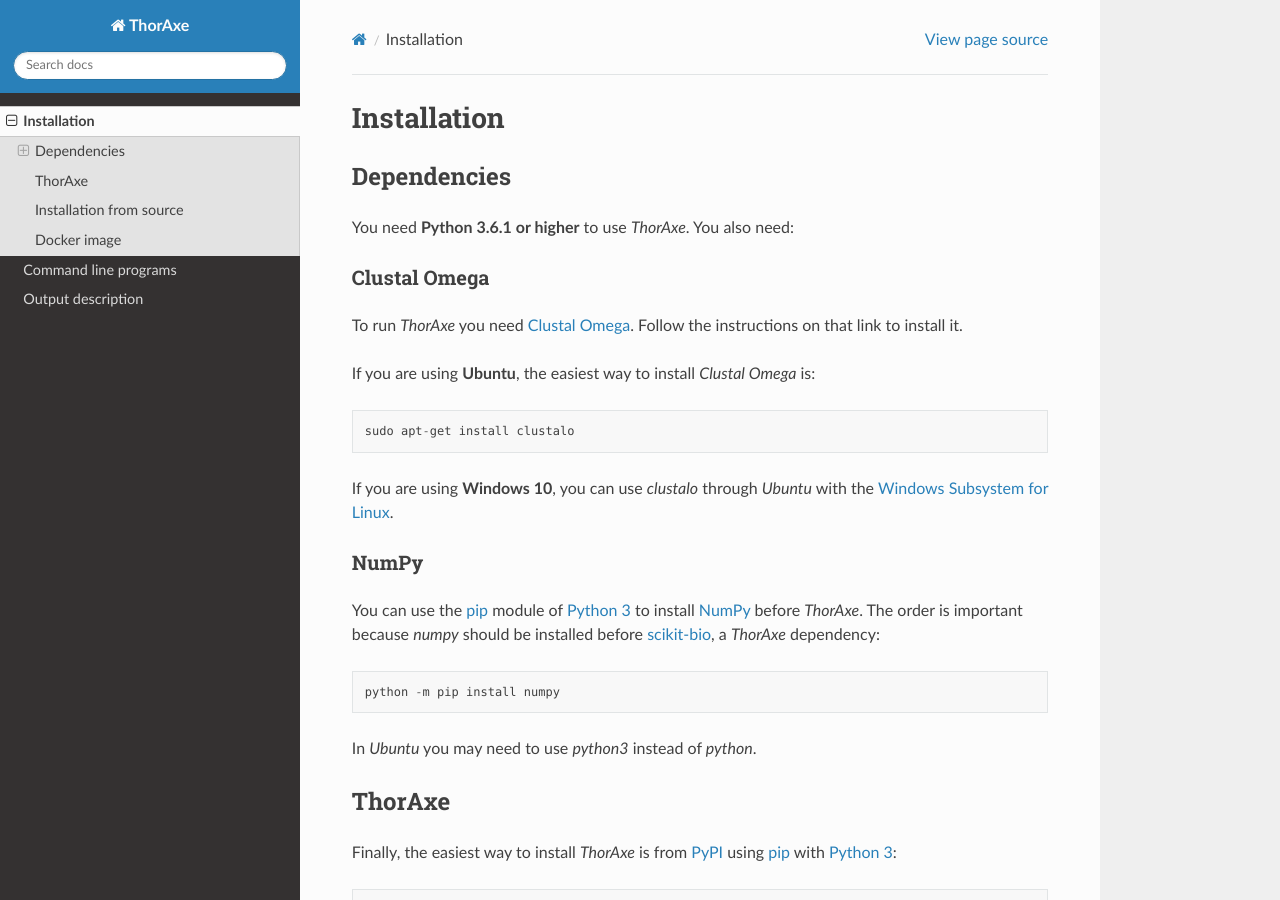
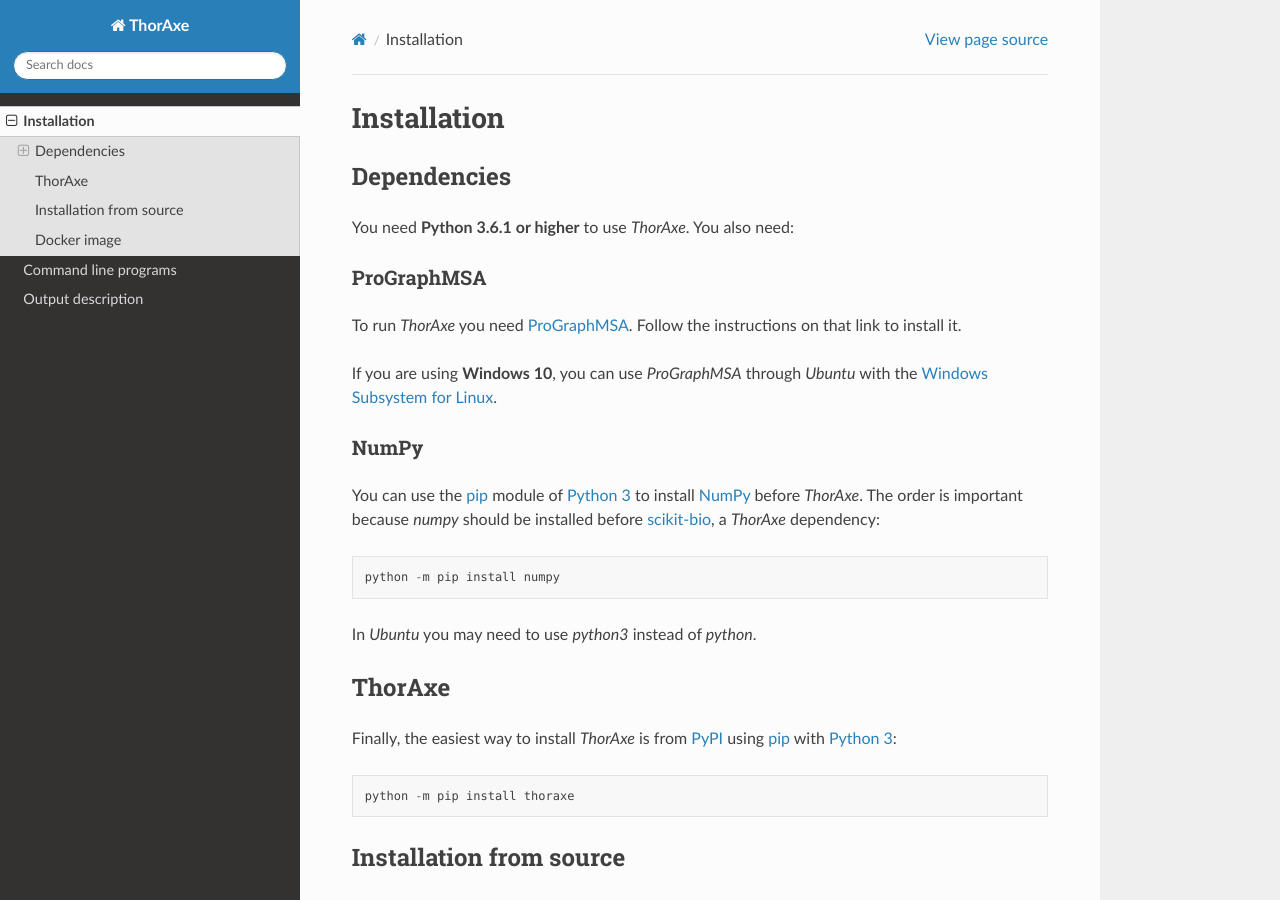
Before and after one commit to PhyloSofS-Team/thoraxe, a Sphinx documentation site: the page built from docs/source/installation.rst, in a window 1280 px wide and 900 px high. Built offline with Sphinx 7.4.7 and the Read the Docs theme 2.0.0, drawn with Linux system fonts in a browser that asks for light colours; pages that are not in the unit, such as notebooks, are missing from menus.

Commit message:
Move from Clustal Omega to ProGraphMSA

```diff
--- a/docs/source/installation.rst
+++ b/docs/source/installation.rst
@@ -7,20 +7,14 @@
 
 You need **Python 3.6.1 or higher** to use *ThorAxe*. You also need:
 
-Clustal Omega
-~~~~~~~~~~~~~
+ProGraphMSA
+~~~~~~~~~~~
 
-To run *ThorAxe* you need `Clustal Omega`_. Follow the instructions on that
+To run *ThorAxe* you need `ProGraphMSA`_. Follow the instructions on that
 link to install it.
 
-If you are using **Ubuntu**, the easiest way to install *Clustal Omega* is:
-
-::
-
-   sudo apt-get install clustalo
-
-If you are using **Windows 10**, you can use `clustalo` through *Ubuntu* with
-the `Windows Subsystem for Linux`_.
+If you are using **Windows 10**, you can use `ProGraphMSA` through *Ubuntu*
+with the `Windows Subsystem for Linux`_.
 
 
 NumPy
@@ -99,7 +93,7 @@
 .. _Python 3: https://www.python.org/
 .. _Numpy: https://numpy.org/
 .. _scikit-bio: http://scikit-bio.org/
-.. _Clustal Omega: http://www.clustal.org/omega/
+.. _ProGraphMSA: https://github.com/acg-team/ProGraphMSA
 .. _Windows Subsystem for Linux: https://docs.microsoft.com/en-us/windows/wsl/install-win10
 .. _Docker image: https://hub.docker.com/r/diegozea/thoraxe
 .. _Docker website: https://www.docker.com
```
Also changed, not shown: 4 other files.
